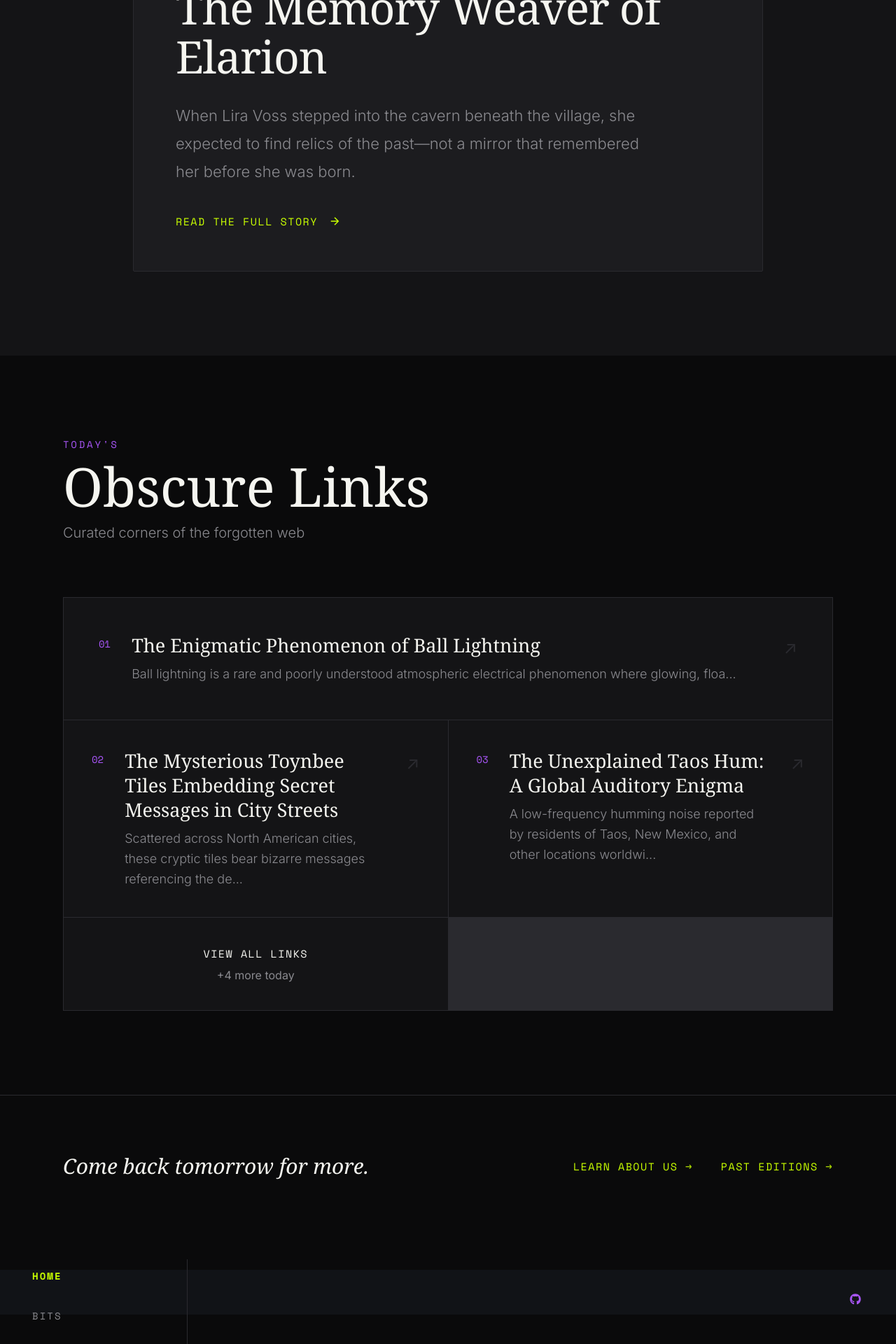
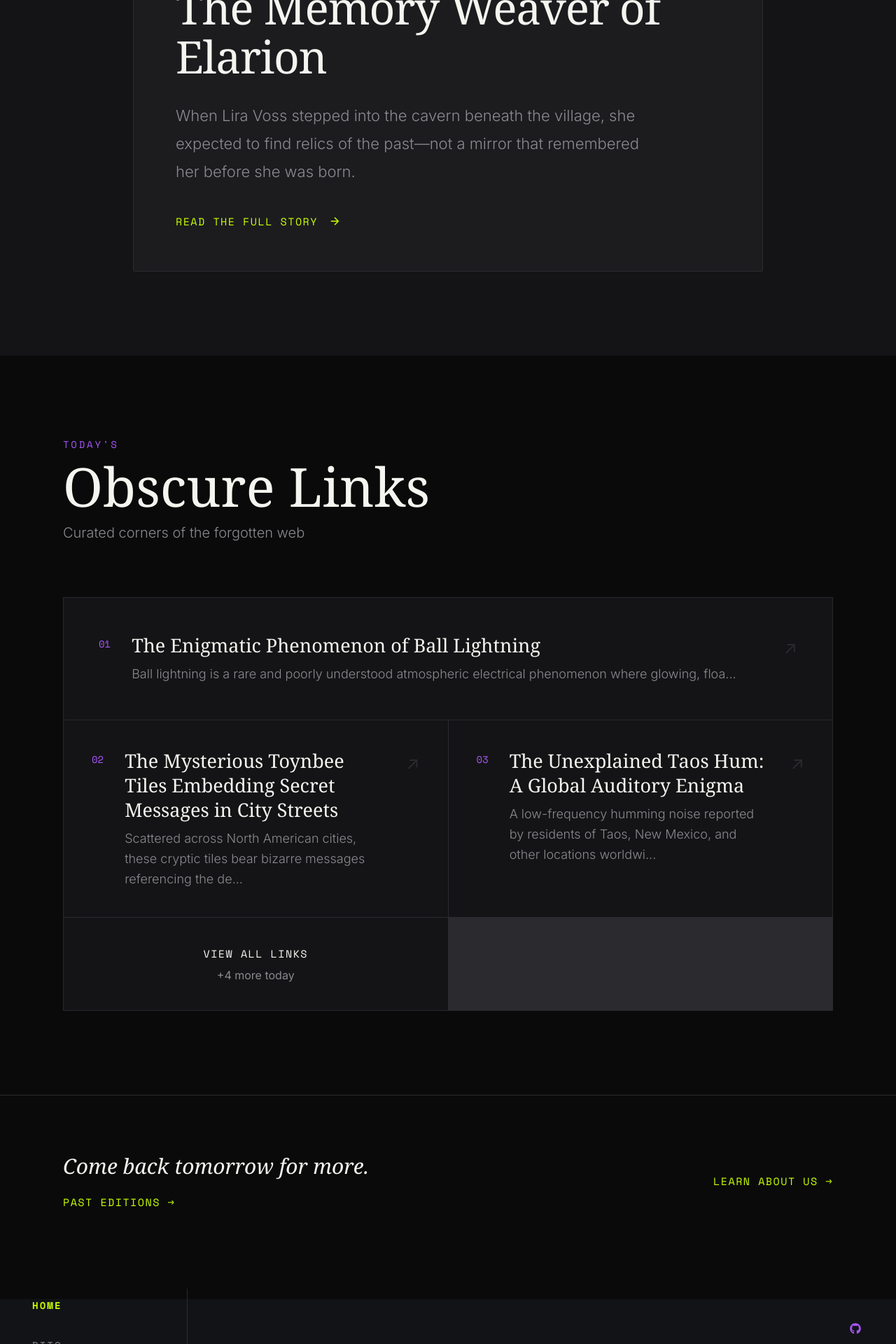
Before and after one commit to obscurebit/b1ts, an MkDocs documentation site: the page built from docs/index.md, in a window 1280 px wide. Shown: the part 1416-3336 px from the top of the page at 70% size. Built offline with MkDocs 1.6.1 and Material for MkDocs 9.7.7, drawn with Linux system fonts in a browser that asks for light colours; some web fonts are replaced; before the commit the page ends 3294 px from its top, so only the background shows below that.

Commit message:
Reorganize footer layout - Past Editions on left, Learn about us on right
- Past Editions now appears below 'Come back tomorrow' on the left
- Learn about us stays on the right, aligned horizontally
- Both links maintain proper styling and hover effects
- Mobile view stacks everything vertically and centers

```diff
--- a/docs/stylesheets/home.css
+++ b/docs/stylesheets/home.css
@@ -576,18 +576,18 @@
   align-items: center;
 }
 
+.ob-footer-cta__left {
+  display: flex;
+  flex-direction: column;
+  gap: 1rem;
+}
+
 .ob-footer-cta__text {
   font-family: var(--ob-font-display);
   font-size: 1.5rem;
   font-style: italic;
   color: var(--ob-text-primary);
   margin: 0;
-}
-
-.ob-footer-cta__links {
-  display: flex;
-  gap: 2rem;
-  align-items: center;
 }
 
 .ob-footer-cta__link {
@@ -645,11 +645,11 @@
     flex-direction: column;
     gap: 1.5rem;
     text-align: center;
+    align-items: center;
   }
 
-  .ob-footer-cta__links {
-    flex-direction: column;
-    gap: 1rem;
+  .ob-footer-cta__left {
+    align-items: center;
   }
 
   .ob-manifesto::before {
--- a/overrides/home.html
+++ b/overrides/home.html
@@ -124,11 +124,11 @@
 <!-- Footer CTA -->
 <section class="ob-footer-cta">
   <div class="ob-footer-cta__container">
-    <p class="ob-footer-cta__text">Come back tomorrow for more.</p>
-    <div class="ob-footer-cta__links">
-      <a href="{{ 'about/' | url }}" class="ob-footer-cta__link">Learn about us →</a>
+    <div class="ob-footer-cta__left">
+      <p class="ob-footer-cta__text">Come back tomorrow for more.</p>
       <a href="{{ 'editions/' | url }}" class="ob-footer-cta__link">Past Editions →</a>
     </div>
+    <a href="{{ 'about/' | url }}" class="ob-footer-cta__link">Learn about us →</a>
   </div>
 </section>
 
```
